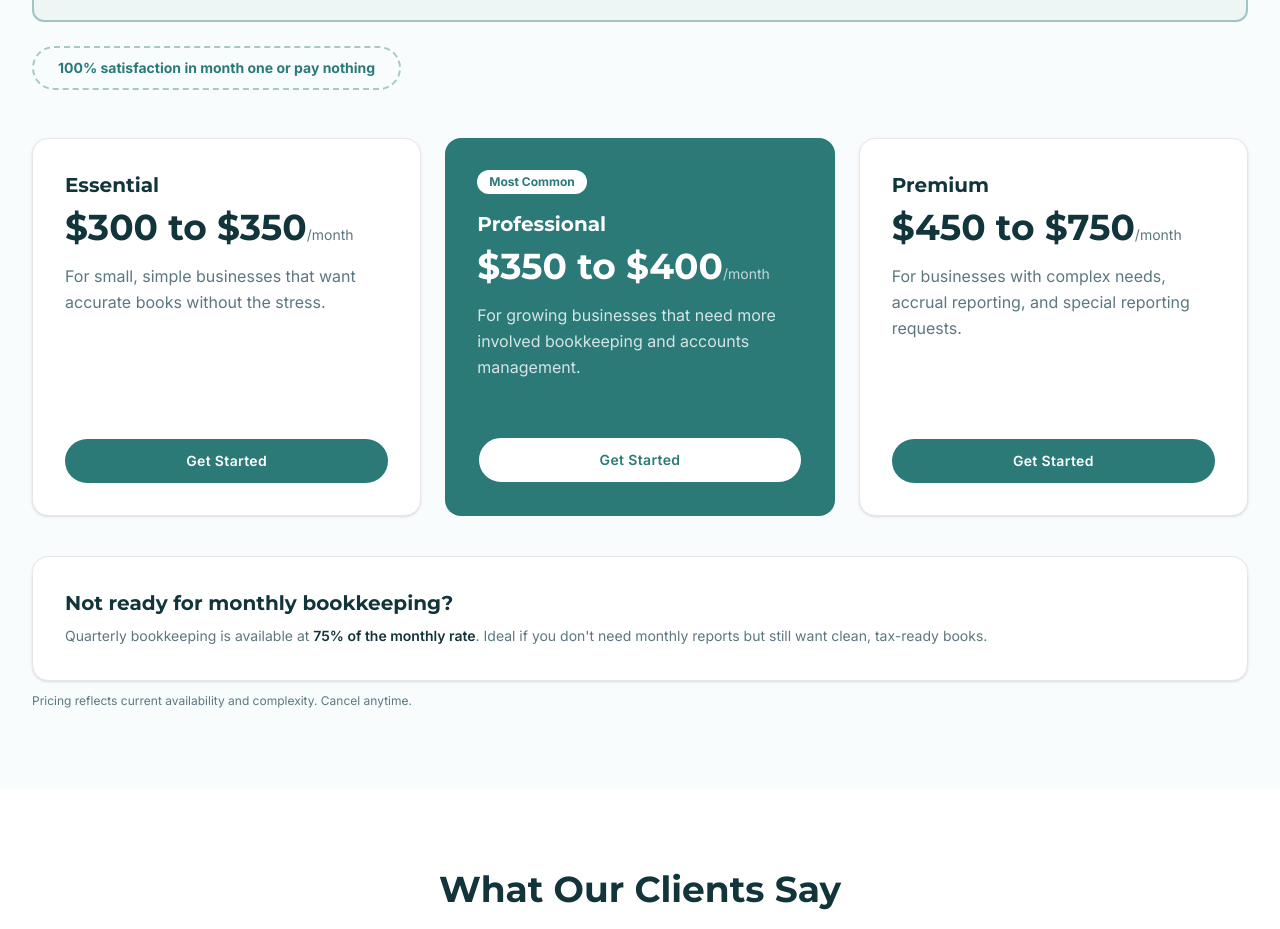
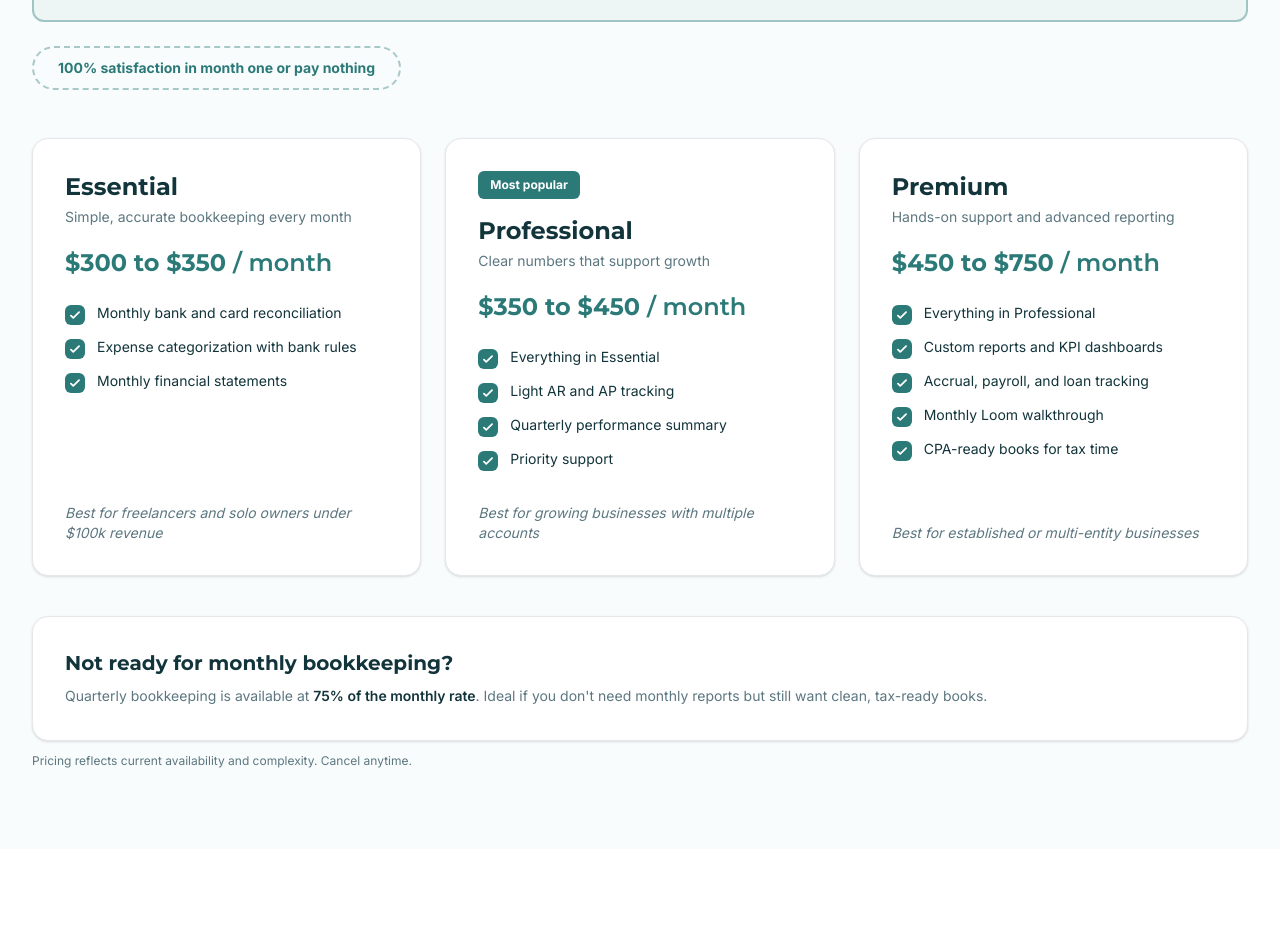
Before and after one commit to ch444444/Bookeeping, a Next.js app: page / in a window 1280 px wide. Shown: the part 1660-2589 px from the top of the page. Built offline with nearby package versions, Linux system fonts and the light colour scheme.

Commit message:
Redesign home pricing cards: taglines, teal price, feature checklists, footers

```diff
--- a/src/app/page.tsx
+++ b/src/app/page.tsx
@@ -49,22 +49,40 @@ const services = [
 const pricingTiers = [
   {
     name: "Essential",
-    price: "300 to $350",
-    description: "For small, simple businesses that want accurate books without the stress.",
-    features: [],
+    tagline: "Simple, accurate bookkeeping every month",
+    price: "$300 to $350",
+    features: [
+      "Monthly bank and card reconciliation",
+      "Expense categorization with bank rules",
+      "Monthly financial statements",
+    ],
+    footer: "Best for freelancers and solo owners under $100k revenue",
   },
   {
     name: "Professional",
-    price: "350 to $400",
-    description: "For growing businesses that need more involved bookkeeping and accounts management.",
-    features: [],
+    tagline: "Clear numbers that support growth",
+    price: "$350 to $450",
     popular: true,
+    features: [
+      "Everything in Essential",
+      "Light AR and AP tracking",
+      "Quarterly performance summary",
+      "Priority support",
+    ],
+    footer: "Best for growing businesses with multiple accounts",
   },
   {
     name: "Premium",
-    price: "450 to $750",
-    description: "For businesses with complex needs, accrual reporting, and special reporting requests.",
-    features: [],
+    tagline: "Hands-on support and advanced reporting",
+    price: "$450 to $750",
+    features: [
+      "Everything in Professional",
+      "Custom reports and KPI dashboards",
+      "Accrual, payroll, and loan tracking",
+      "Monthly Loom walkthrough",
+      "CPA-ready books for tax time",
+    ],
+    footer: "Best for established or multi-entity businesses",
   },
 ];
 
@@ -289,54 +307,27 @@ export default function Home() {
                 viewport={{ once: true }}
                 transition={{ duration: 0.5, delay: i * 0.15 }}
                 whileHover={{ y: -8, boxShadow: "0 20px 40px rgba(0,0,0,0.1)" }}
-                className={`rounded-2xl p-8 transition-all duration-300 flex flex-col ${
-                  tier.popular
-                    ? "bg-primary text-white"
-                    : "bg-white border border-gray-200 shadow-sm"
-                }`}
+                className="rounded-2xl p-8 transition-all duration-300 flex flex-col bg-white border border-gray-200 shadow-sm"
               >
                 {tier.popular && (
-                  <span className="inline-block bg-white text-primary text-xs font-bold px-3 py-1 rounded-full mb-4 self-start">
-                    Most Common
+                  <span className="inline-block bg-primary text-white text-xs font-bold px-3 py-1.5 rounded-md mb-4 self-start">
+                    Most popular
                   </span>
                 )}
-                <h3
-                  className={`text-xl font-bold mb-2 font-[family-name:var(--font-heading)] ${
-                    tier.popular ? "text-white" : "text-text-dark"
-                  }`}
-                >
+                <h3 className="text-2xl font-bold mb-1 text-text-dark font-[family-name:var(--font-heading)]">
                   {tier.name}
                 </h3>
-                <div className="mb-4">
-                  <span
-                    className={`text-4xl font-bold font-[family-name:var(--font-heading)] ${
-                      tier.popular ? "text-white" : "text-text-dark"
-                    }`}
-                  >
-                    ${tier.price}
-                  </span>
-                  <span
-                    className={`text-sm ${
-                      tier.popular ? "text-white/70" : "text-text-muted"
-                    }`}
-                  >
-                    /month
-                  </span>
-                </div>
-                <p
-                  className={`text-base mb-6 leading-relaxed ${
-                    tier.popular ? "text-white/80" : "text-text-muted"
-                  }`}
-                >
-                  {tier.description}
+                <p className="text-sm text-text-muted mb-5">{tier.tagline}</p>
+                <p className="mb-6 text-2xl font-bold text-primary font-[family-name:var(--font-heading)]">
+                  {tier.price}{" "}
+                  <span className="font-semibold">/ month</span>
                 </p>
                 <ul className="space-y-3 mb-8 flex-grow">
                   {tier.features.map((feature) => (
-                    <li key={feature} className="flex items-start gap-3 text-sm">
+                    <li key={feature} className="flex items-start gap-3 text-sm text-text-dark">
+                      <span className="mt-0.5 flex-shrink-0 flex items-center justify-center w-5 h-5 rounded-md bg-primary text-white">
                         <svg
-                        className={`w-5 h-5 flex-shrink-0 mt-0.5 ${
-                          tier.popular ? "text-white" : "text-primary"
-                        }`}
+                          className="w-3.5 h-3.5"
                           fill="none"
                           stroke="currentColor"
                           viewBox="0 0 24 24"
@@ -344,21 +335,18 @@ export default function Home() {
                           <path
                             strokeLinecap="round"
                             strokeLinejoin="round"
-                          strokeWidth={2}
+                            strokeWidth={3}
                             d="M5 13l4 4L19 7"
                           />
                         </svg>
+                      </span>
                       <span>{feature}</span>
                     </li>
                   ))}
                 </ul>
-                <Button
-                  href="/contact"
-                  variant={tier.popular ? "secondary" : "primary"}
-                  className="w-full mt-auto"
-                >
-                  Get Started
-                </Button>
+                <p className="text-sm italic text-text-muted mt-auto">
+                  {tier.footer}
+                </p>
               </motion.div>
             ))}
           </div>
```
Lines whose indentation alone changed are shown as unchanged.
